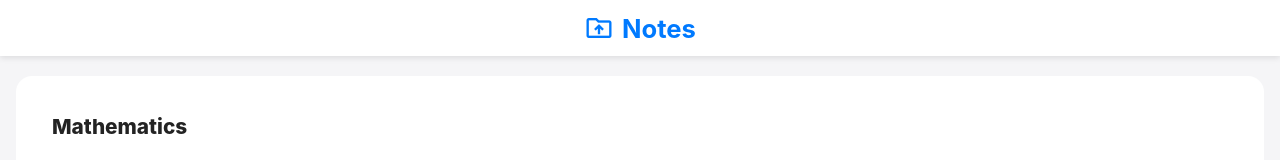
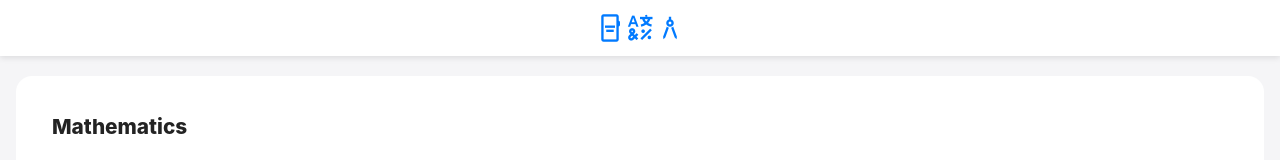
Before and after one commit to Mrutunjaya-Official/Drive2, a plain HTML site: page index.html in a window 1280 px wide. Shown: the top 160 px of the page. Drawn offline with nearby package versions, Linux system fonts and the light colour scheme.

Commit message:
Update index.html

```diff
--- a/index.html
+++ b/index.html
@@ -398,8 +398,8 @@
 <body>
 <header>
   <div class="logo-container" tabindex="0" role="button" aria-label="Home" title="Home">
-    <span class="material-symbols-outlined" aria-hidden="true">drive_folder_upload</span>
-    Notes
+    <span class="material-symbols-outlined" aria-hidden="true">aodglyphsarchitecture</span>
+
   </div>
 </header>
 <main>
```
